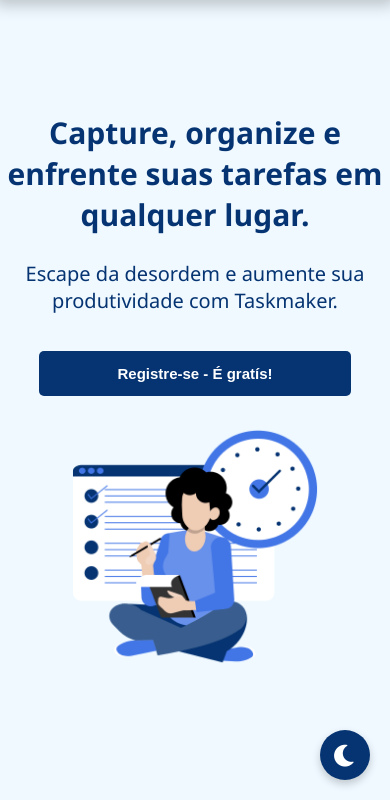
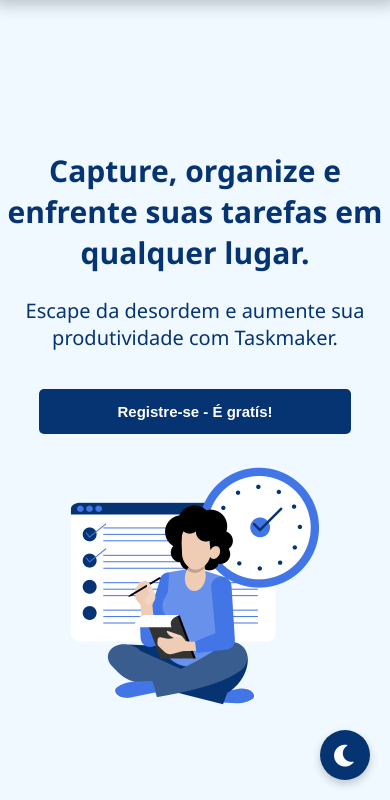
Before and after one commit to Leandr0Arantes/TaskMaker, a PHP site: page / in a window 390 px wide. Shown: the part 44-844 px from the top of the page. Run offline with PHP 8.4, Linux system fonts and the light colour scheme.

Commit message:
Ajusta estilos da seção de boas-vindas, adiciona margem superior e redefine dimensões da imagem para melhor responsividade

```diff
--- a/assets/css/index.css
+++ b/assets/css/index.css
@@ -255,6 +255,7 @@
 
     .welcome .interface {
         flex-direction: column;
+        margin-top: 5em;
     }
 
     .welcome .conteudo {
@@ -304,8 +305,8 @@
     }
 
     .welcome .imagem img {
-        width: 90%;
-        height: 100%;
+        width: 250px;
+        height: 250px;
     }
 }
 
```
